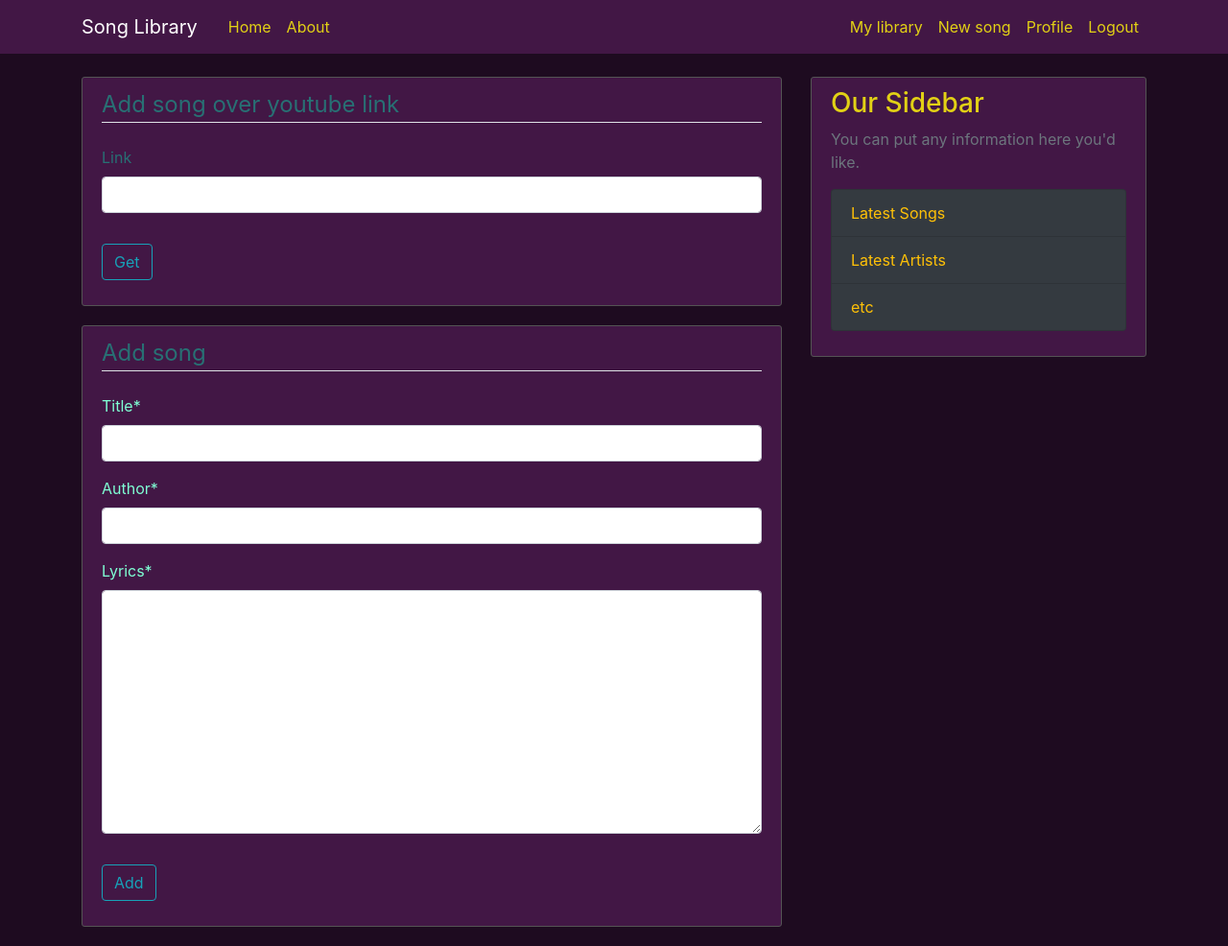
After one commit to Doma16/song_library, a Django app: page /new_song/ in a window 1280 px wide. The commit adds this page. Shown: the whole page at 96% size. Run offline with Django 4.2, Linux system fonts and the light colour scheme; a user stored in the database is signed in; some libraries are stand-ins or nearby versions.

Commit message:
curr. progress

```diff
--- a/library/models.py
+++ b/library/models.py
@@ -12,7 +12,7 @@ class Song(models.Model):
     author = models.CharField(max_length=100)
     link = models.URLField(blank=True)
     image = models.ImageField(default='default_song.png', upload_to='song_pics')
-    content = models.TextField()
+    content = models.TextField(name='lyrics')
     user = models.ForeignKey(User, on_delete=models.CASCADE)
 
     def __str__(self):
--- a/library/templates/library/base.html
+++ b/library/templates/library/base.html
@@ -33,7 +33,8 @@
                     <!-- Navbar Right Side -->
                     <div class="navbar-nav">
                       {% if user.is_authenticated %}
-                      <a class="nav-item nav-link" href="#">New Song</a>
+                      <a class="nav-item nav-link" href="#">My library</a>
+                      <a class="nav-item nav-link" href="{% url 'new_song' %}">New song</a>
                       <a class="nav-item nav-link" href="{% url 'profile' %}">Profile</a>
                       <a class="nav-item nav-link" href="{% url 'logout' %}">Logout</a>
                       {% else %}
--- a/profiles/forms.py
+++ b/profiles/forms.py
@@ -2,6 +2,7 @@ from django import forms
 from django.contrib.auth.models import User
 from django.contrib.auth.forms import UserCreationForm
 from .models import Profile
+from library.models import Song
 
 class UserRegisterForm(UserCreationForm):
     email = forms.EmailField()
@@ -22,3 +23,15 @@ class ProfileUpdateForm(forms.ModelForm):
     class Meta:
         model = Profile
         fields = ['image']
+
+class NewSongLinkForm(forms.ModelForm):
+
+    class Meta:
+        model = Song
+        fields = ['link']
+
+class NewSongNoLinkForm(forms.ModelForm):
+
+    class Meta:
+        model = Song
+        fields= ['title', 'author', 'lyrics']
--- /dev/null
+++ b/profiles/templates/profiles/new_song.html
@@ -0,0 +1,29 @@
+{% extends "library/base.html" %}
+{% load crispy_forms_tags %}
+{% block content %}
+  <div class="content-section">
+    <!-- FORM HERE -->
+    <form method="POST" enctype="multipart/form-data">
+      {% csrf_token %}
+      <fieldset class="form-group">
+          <legend class="border-bottom mb-4">Add song over youtube link</legend>
+          {{ l_form|crispy }}
+      </fieldset>
+      <div class="form-group">
+          <button class="btn btn-outline-info" type="submit">Get</button>
+      </div>
+    </form>
+    </div>
+    <div class="content-section">
+        <form method="POST" enctype="multipart/form-data">
+            {% csrf_token %}
+            <fieldset class="form-group">
+                <legend class="border-bottom mb-4">Add song</legend>
+                {{ nl_form|crispy }}
+            </fieldset>
+            <div class="form-group">
+                <button class="btn btn-outline-info" type="submit">Add</button>
+            </div>
+        </form>
+    </div>
+{% endblock content %}
--- /dev/null
+++ b/profiles/templates/profiles/song_added.html
@@ -0,0 +1,6 @@
+{% extends "library/base.html" %}
+{% block content %}
+    <div class="alert alert-warning text-danger">
+        Song has been added!
+    </div>
+{% endblock content %}
--- a/profiles/views.py
+++ b/profiles/views.py
@@ -1,7 +1,10 @@
 from django.shortcuts import render, redirect
 from django.contrib.auth.decorators import login_required
 from django.contrib import messages
-from .forms import UserRegisterForm, ProfileUpdateForm, UserUpdateForm
+from .forms import UserRegisterForm, ProfileUpdateForm, UserUpdateForm, NewSongLinkForm, NewSongNoLinkForm
+
+from library.models import Song
+from pytube import YouTube
 
 # Create your views here.
 def register(request):
@@ -39,3 +42,42 @@ def profile(request):
     }
 
     return render(request, 'profiles/profile.html', context)
+
+@login_required
+def new_song(request):
+    if request.method == 'POST':
+        l_form = NewSongLinkForm(request.POST)
+        nl_form = NewSongNoLinkForm(request.POST)
+
+        if l_form.is_valid():
+            link = request.POST['link']
+            yt = YouTube(link)
+
+            title = yt.vid_info['videoDetails']['title']
+            author = yt.vid_info['videoDetails']['author']
+            content = ''
+            user = request.user
+
+            s = Song(title=title, author=author, link=link, user=user)
+            s.lyrics = content
+            s.save()
+
+            return redirect('song_added')
+
+        elif nl_form.is_valid():
+            breakpoint()
+
+    else:
+        l_form = NewSongLinkForm()
+        nl_form = NewSongNoLinkForm()
+
+    context = {
+        'l_form': l_form,
+        'nl_form': nl_form,
+    }
+
+    return render(request, 'profiles/new_song.html', context)
+
+
+def song_added(request):
+    return render(request, 'profiles/song_added.html' )
--- a/song_library/urls.py
+++ b/song_library/urls.py
@@ -28,6 +28,8 @@ urlpatterns = [
     path('logout/', auth_views.LogoutView.as_view(template_name='profiles/logout.html'), name='logout'),
     path('register/', profiles_views.register, name='register'),
     path('profile/', profiles_views.profile, name='profile'),
+    path('new_song/', profiles_views.new_song, name='new_song'),
+    path('song_added', profiles_views.song_added, name='song_added'),
     path("admin/", admin.site.urls),
 ]
 
```
Also changed, not shown: db.sqlite3, library/migrations/0009_rename_content_song_lyrics.py (added), media/song_pics/DođešMiUSan.png (added), media/song_pics/Godinaijace.png (added), media/song_pics/IdemoAnđele.png (added).
